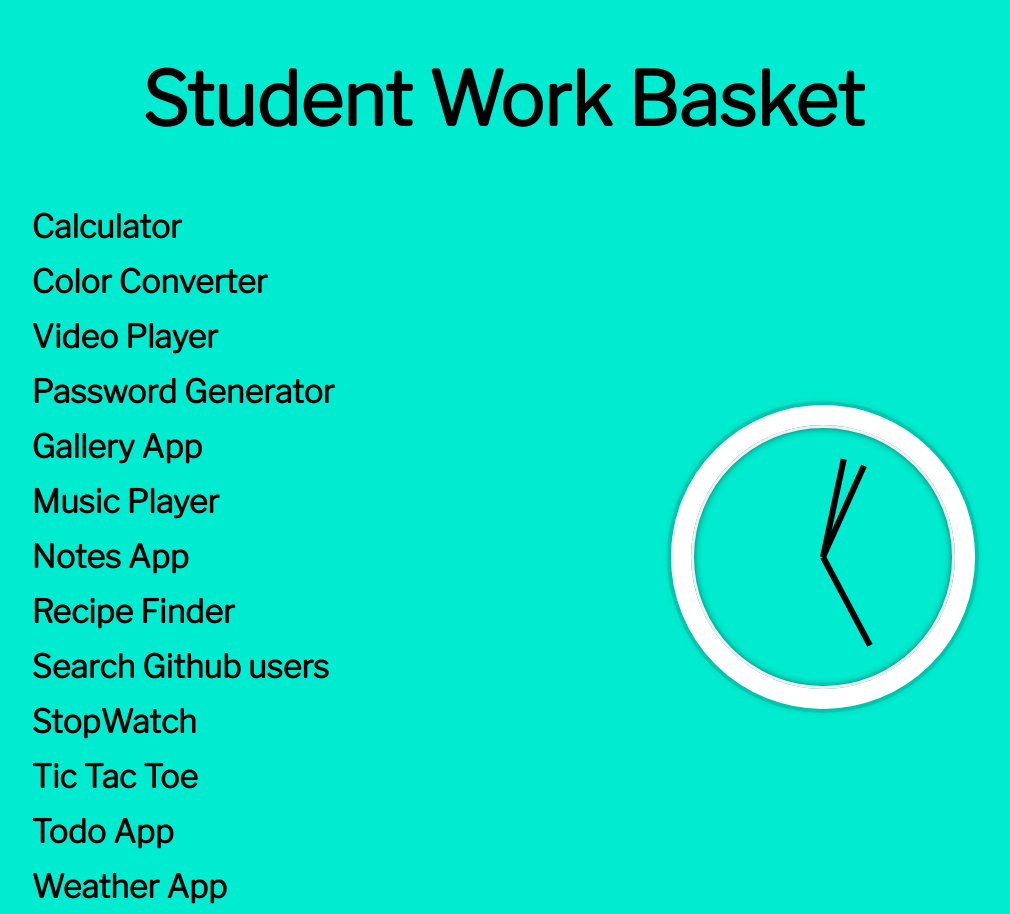
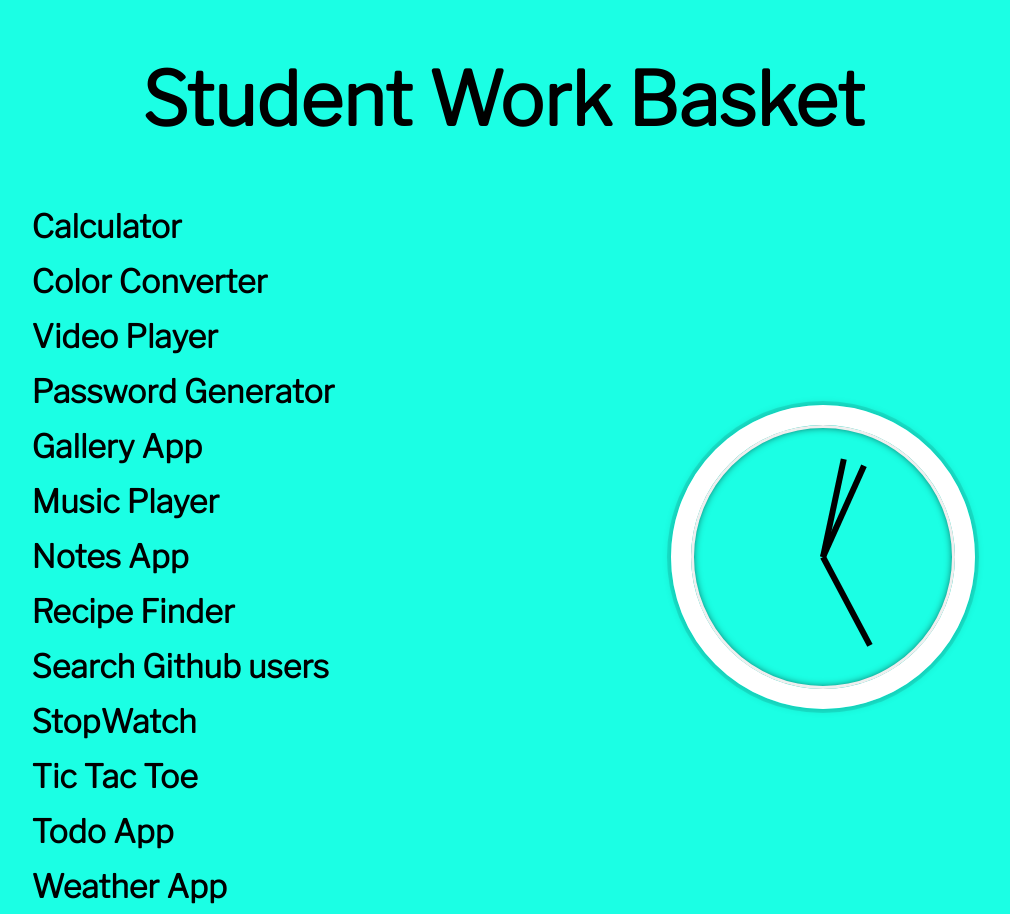
Before and after one commit to thedhruvdhiman/Summer-Training, a plain HTML site: page index.html in a window 1280 px wide. Shown: the whole page, without its empty margins (137-1147 px from the left). Drawn offline with nearby package versions, Linux system fonts and the light colour scheme.

Commit message:
Hopefully Last

```diff
--- a/style.scss
+++ b/style.scss
@@ -5,7 +5,7 @@
 }
 
 body {
-  background: #00ebcf;
+  background: #1bffe4;
   background-size: cover;
   background-repeat: repeat;
   font-family: "Libre Franklin", sans-serif;
```
Also changed, not shown: style.css.
